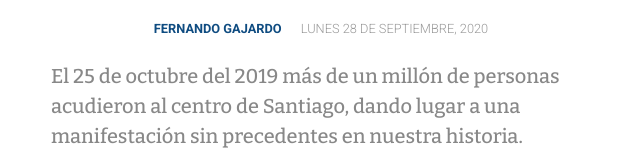
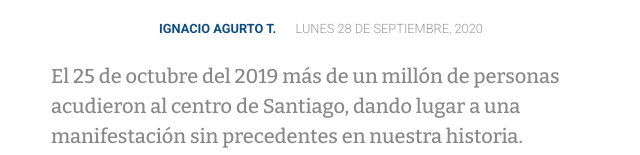
Before and after one commit to iagurto/clase8, a plain HTML site: page index.html in a window 1280 px wide. Shown: the part 418-573 px from the top of the page, 319-959 px from the left. Drawn offline with nearby package versions, Linux system fonts and the light colour scheme.

Commit message:
Update index.html

```diff
--- a/index.html
+++ b/index.html
@@ -69,7 +69,7 @@
                 <div class="col-11 col-sm-10 col-md-8 col-lg-7">
                     <h2 class="text-center pt-3">EL DERECHO DE VIVIR EN PAZ</h2>
                     <h1 class="text-center py-3">Cómo fue la marcha más grande en la historia de Chile</h1>
-                    <h6 class="text-center py-3">Fernando Gajardo <span class="ml-3 d-none d-lg-inline">Lunes 28 de septiembre, 2020</span></h6>
+                    <h6 class="text-center py-3">Ignacio Agurto T. <span class="ml-3 d-none d-lg-inline">Lunes 28 de septiembre, 2020</span></h6>
                 </div>
                 <div class="col-12 col-sm-10 col-md-8 col-lg-6">
                     <p class="lead">El 25 de octubre del 2019 más de un millón de personas acudieron al centro de Santiago, dando lugar a una manifestación sin precedentes en nuestra historia. Puntos de salud, eventos culturales y banderas gigantes armaron el panorama de esa tarde.</p>
```
